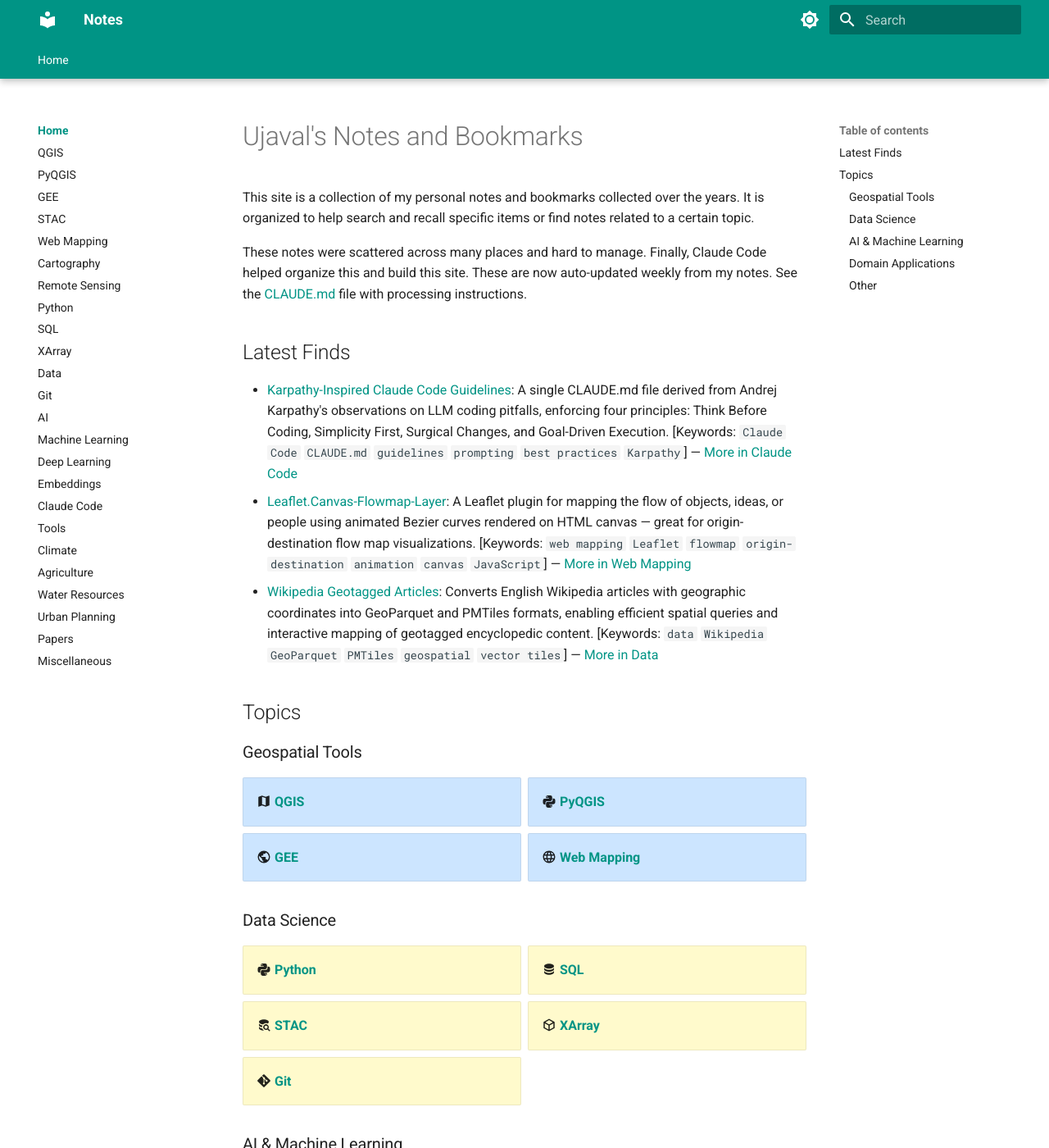
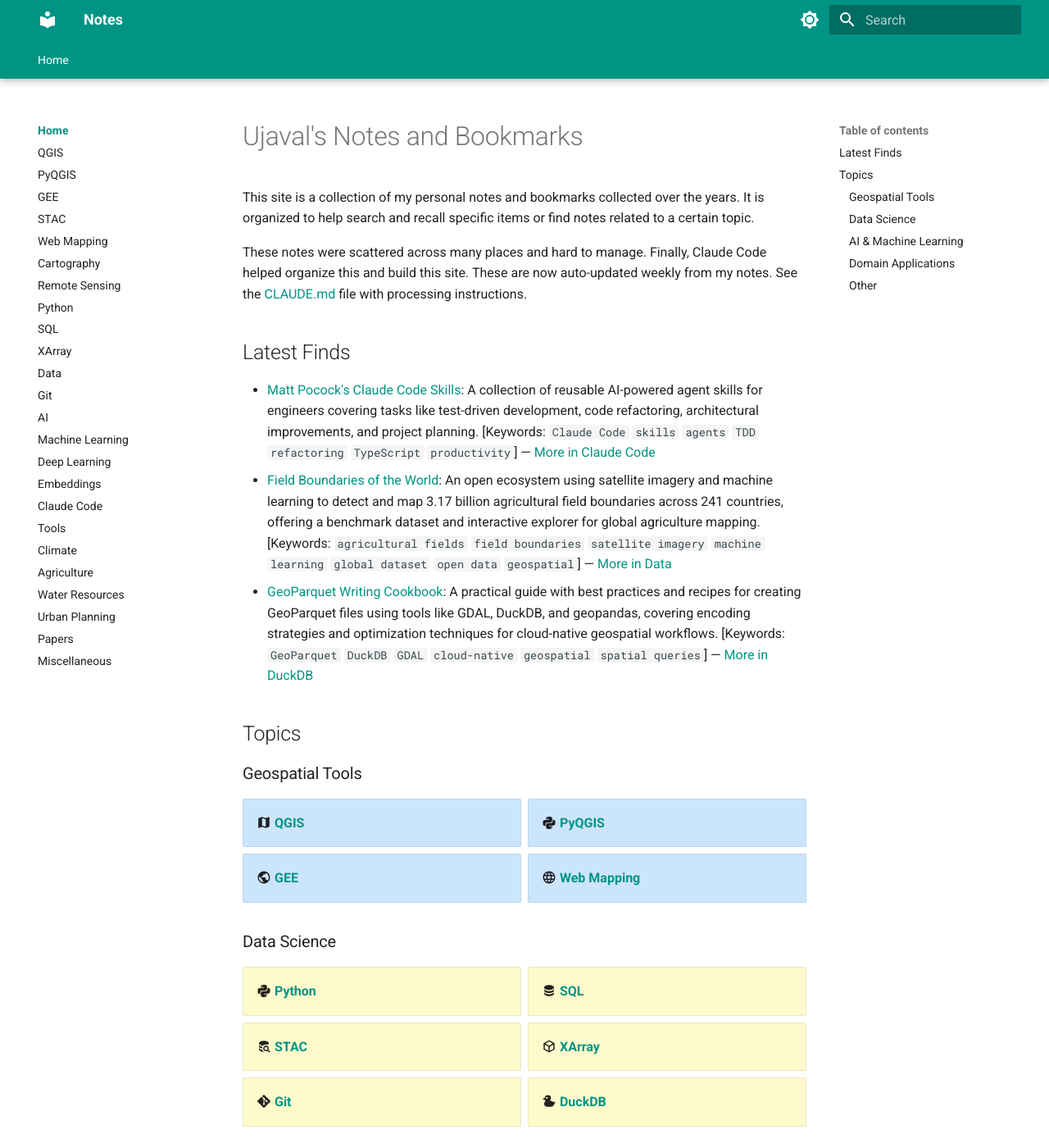
Before and after one commit to spatialthoughts/notes, an MkDocs documentation site: the page built from content/index.md, in a window 1280 px wide and 1400 px high. Shown: the whole window at 82% size. Built offline with MkDocs 1.6.1 and Material for MkDocs 9.7.7, drawn with Linux system fonts in a browser that asks for light colours.

Commit message:
Process 2026-04-23, 2026-04-27 daily notes: add Field Boundaries to Data, Matt Pocock Skills to Claude_Code; create DuckDB with GeoParquet Cookbook; update Latest Finds
Co-Authored-By: Claude Sonnet 4.6 <noreply@anthropic.com>

```diff
--- a/content/index.md
+++ b/content/index.md
@@ -6,9 +6,9 @@ These notes were scattered across many places and hard to manage. Finally, Claud
 
 ## Latest Finds
 
-- [Karpathy-Inspired Claude Code Guidelines](https://github.com/forrestchang/andrej-karpathy-skills): A single CLAUDE.md file derived from Andrej Karpathy's observations on LLM coding pitfalls, enforcing four principles: Think Before Coding, Simplicity First, Surgical Changes, and Goal-Driven Execution. [Keywords: `Claude Code` `CLAUDE.md` `guidelines` `prompting` `best practices` `Karpathy`] — [More in Claude Code](Claude_Code.md)
-- [Leaflet.Canvas-Flowmap-Layer](https://github.com/jwasilgeo/Leaflet.Canvas-Flowmap-Layer): A Leaflet plugin for mapping the flow of objects, ideas, or people using animated Bezier curves rendered on HTML canvas — great for origin-destination flow map visualizations. [Keywords: `web mapping` `Leaflet` `flowmap` `origin-destination` `animation` `canvas` `JavaScript`] — [More in Web Mapping](Web_Mapping.md)
-- [Wikipedia Geotagged Articles](https://github.com/Shane98c/wiki-geoparquet): Converts English Wikipedia articles with geographic coordinates into GeoParquet and PMTiles formats, enabling efficient spatial queries and interactive mapping of geotagged encyclopedic content. [Keywords: `data` `Wikipedia` `GeoParquet` `PMTiles` `geospatial` `vector tiles`] — [More in Data](Data.md)
+- [Matt Pocock's Claude Code Skills](https://github.com/mattpocock/skills): A collection of reusable AI-powered agent skills for engineers covering tasks like test-driven development, code refactoring, architectural improvements, and project planning. [Keywords: `Claude Code` `skills` `agents` `TDD` `refactoring` `TypeScript` `productivity`] — [More in Claude Code](Claude_Code.md)
+- [Field Boundaries of the World](https://fieldsofthe.world/): An open ecosystem using satellite imagery and machine learning to detect and map 3.17 billion agricultural field boundaries across 241 countries, offering a benchmark dataset and interactive explorer for global agriculture mapping. [Keywords: `agricultural fields` `field boundaries` `satellite imagery` `machine learning` `global dataset` `open data` `geospatial`] — [More in Data](Data.md)
+- [GeoParquet Writing Cookbook](https://www.geomermaids.com/cookbook/geoparquet/): A practical guide with best practices and recipes for creating GeoParquet files using tools like GDAL, DuckDB, and geopandas, covering encoding strategies and optimization techniques for cloud-native geospatial workflows. [Keywords: `GeoParquet` `DuckDB` `GDAL` `cloud-native` `geospatial` `spatial queries`] — [More in DuckDB](DuckDB.md)
 
 ## Topics
 
@@ -39,6 +39,8 @@ These notes were scattered across many places and hard to manage. Finally, Claud
 -   :material-cube-outline: **[XArray](XArray.md)**
 
 -   :fontawesome-brands-git-alt: **[Git](Git.md)**
+
+-   :material-duck: **[DuckDB](DuckDB.md)**
 
 </div>
 
```
Also changed, not shown: content/Claude_Code.md (+2 -0 lines), content/Data.md (+2 -0 lines), content/DuckDB.md (added, +5 -0 lines).
